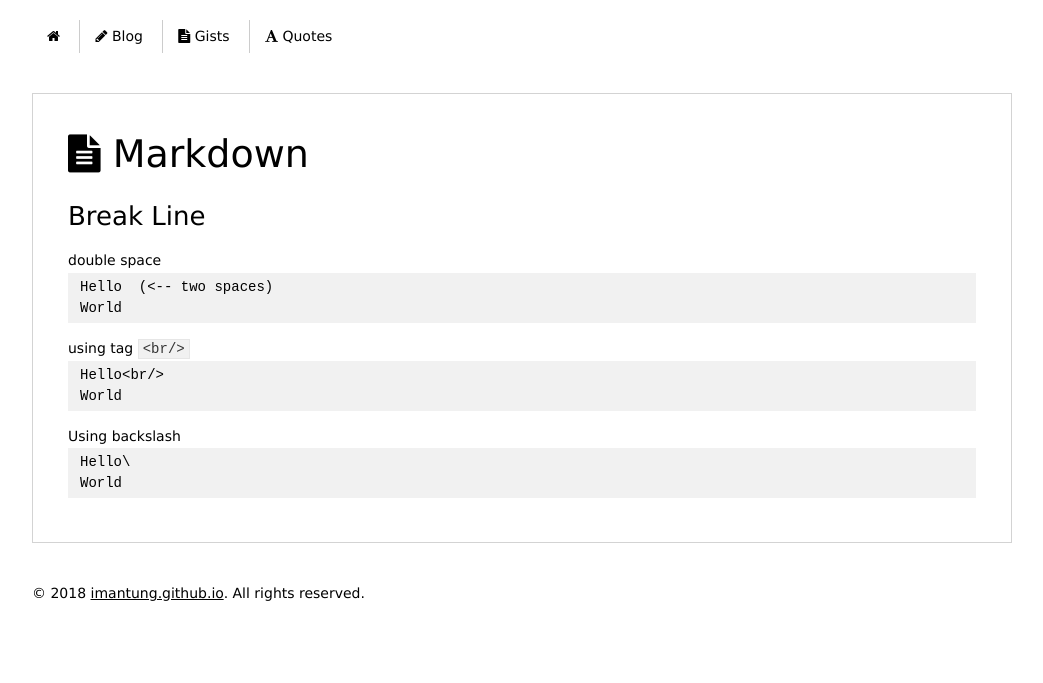
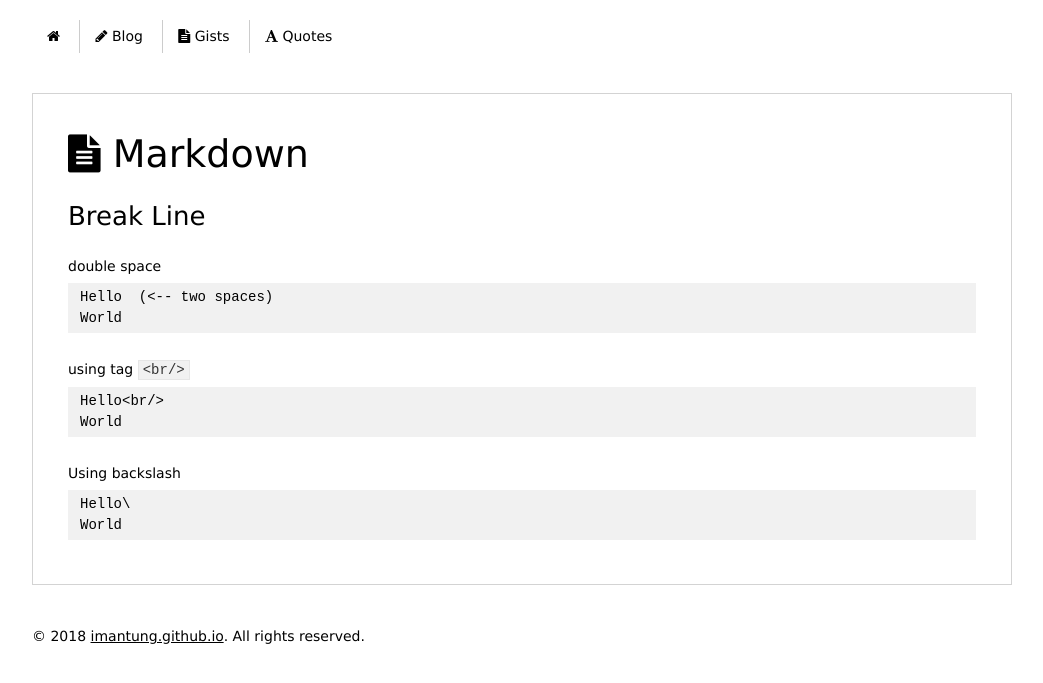
Before and after one commit to imantung/imantung.github.io, a Jekyll site: the page built from gist/techstacks/markdown.md, in a window 1280 px wide. Shown: the top 683 px of the page, without its empty margins (118-1161 px from the left). Built offline with Jekyll 4.4.1, drawn with Linux system fonts in a browser that asks for light colours; nearby versions of some CDN libraries.

Commit message:
update margin

```diff
--- a/public/css/gist.css
+++ b/public/css/gist.css
@@ -11,12 +11,12 @@
 
 .gist-content>p{
   line-height: 1.65;
-  -webkit-margin-before: 1em;
+  -webkit-margin-before: 1.8em;
   -webkit-margin-after: 0;
 }
 
 .gist-content pre.highlight{
-  -webkit-margin-before: 0;
+  -webkit-margin-before: 5px;
   padding: 4px 12px;
   background-color: #F1F1F1;
   overflow-x: scroll;
@@ -37,6 +37,17 @@
 .gist-content li{
   margin-bottom: 5px;
 }
+
+.gist-content table{
+   border-collapse: collapse;
+   border: 1px solid black;
+}
+.gist-content td, .gist-content th{
+  border: 1px solid black;
+  padding: 2px 10px;
+}
+
+
 
 .gist-category{
 }
```
